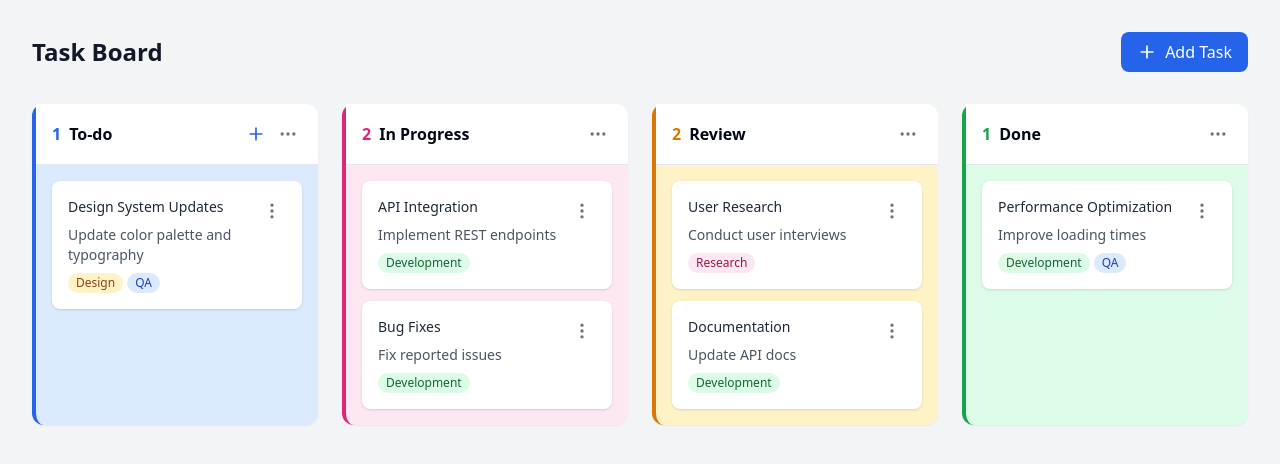
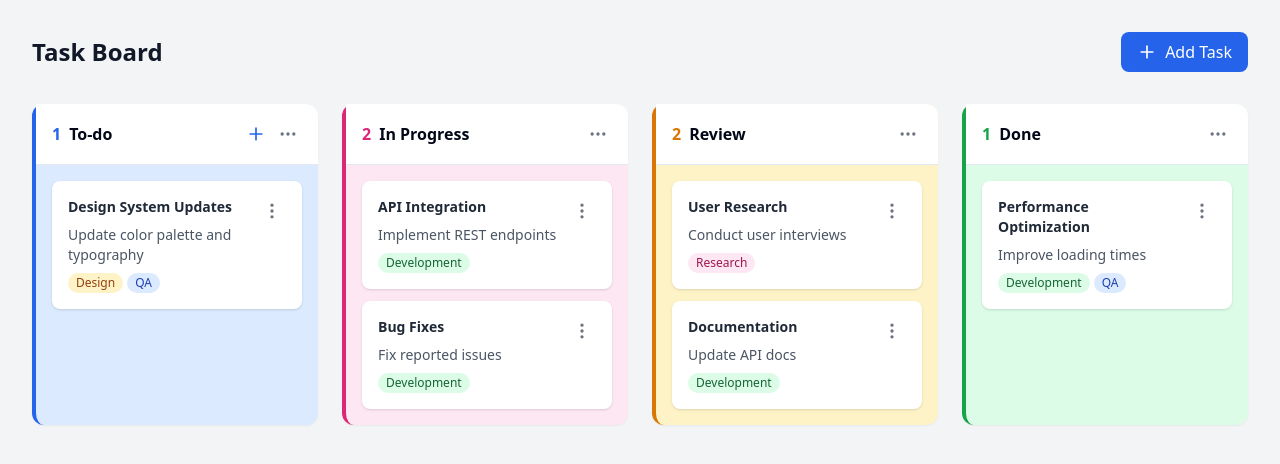
Before and after one commit to anuragmuxui/kanban, a React (Vite) app: page / in a window 1280 px wide. Shown: the top 464 px of the page. Built offline with nearby package versions, Linux system fonts and the light colour scheme.

Commit message:
Made task titles bold

```diff
--- a/src/components/TaskCard.tsx
+++ b/src/components/TaskCard.tsx
@@ -82,7 +82,7 @@
             {...attributes}
             {...listeners}
           >
-            <h3 className="text-gray-800 font-medium text-sm">{task.title}</h3>
+            <h3 className="text-gray-800 font-bold text-sm">{task.title}</h3>
             {task.image && (
               <div className="relative w-full h-32 bg-gray-50 rounded-lg overflow-hidden">
                 <img
```
